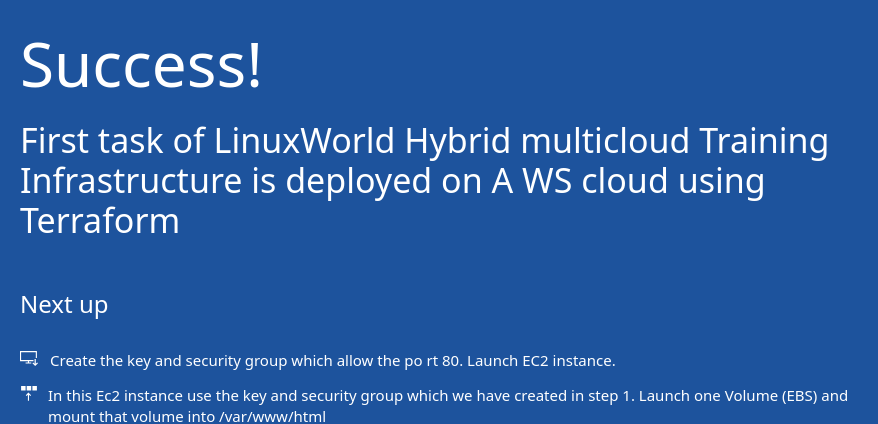
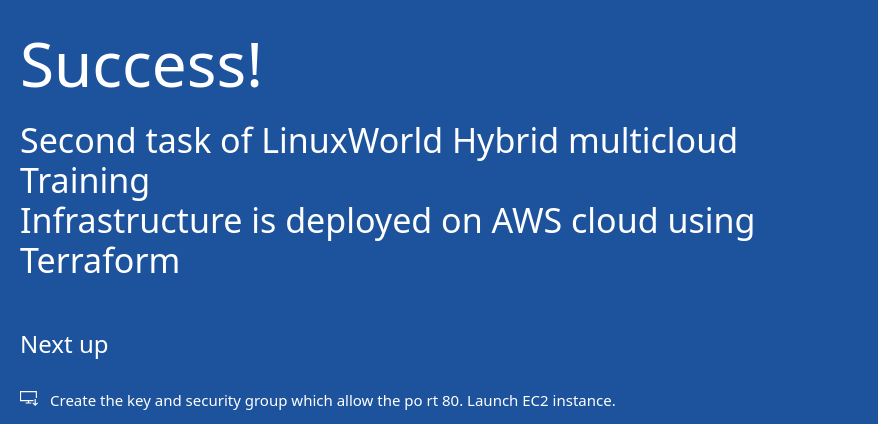
Before and after one commit to jasminzari1234/task2_html, a plain HTML site: page index.html in a window 1280 px wide. Shown: the part 350-774 px from the top of the page, 205-1083 px from the left. Drawn offline with Linux system fonts and the light colour scheme; a web font is replaced by a local one.

Commit message:
Update index.html

```diff
--- a/index.html
+++ b/index.html
@@ -18,8 +18,8 @@
         </div>
             <div class="content-body">
                 <div class="success-text">Success!</div>
-                <div class="description line-1"> First task of LinuxWorld Hybrid                                                                                        multicloud Training</div>
-                <div class="description line-2"> Infrastructure is deployed on A                                                                                        WS cloud using Terraform</div>
+                <div class="description line-1"> Second task of LinuxWorld Hybrid multicloud Training</div>
+                <div class="description line-2"> Infrastructure is deployed on AWS cloud using Terraform</div>
                 <div class="next-steps-container">
                     <div class="next-steps-header">Next up</div>
                     <div class="next-steps-body">
@@ -35,7 +35,7 @@
                                 <img src="deployWhite.svg">
                             </div>
                             <div class="step-text"><a href="https://go.microsoft                                                                                        .com/fwlink/?linkid=862410">In this Ec2 instance use the key and security group                                                                                         which we have created in step 1.
- Launch one Volume (EBS) and mount that volume into /var/www/html</a></div>
+ Launch one Volume (EFS) and mount that volume into /var/www/html</a></div>
                         </div>
                         <div class="step">
                             <div class="step-icon">
```
